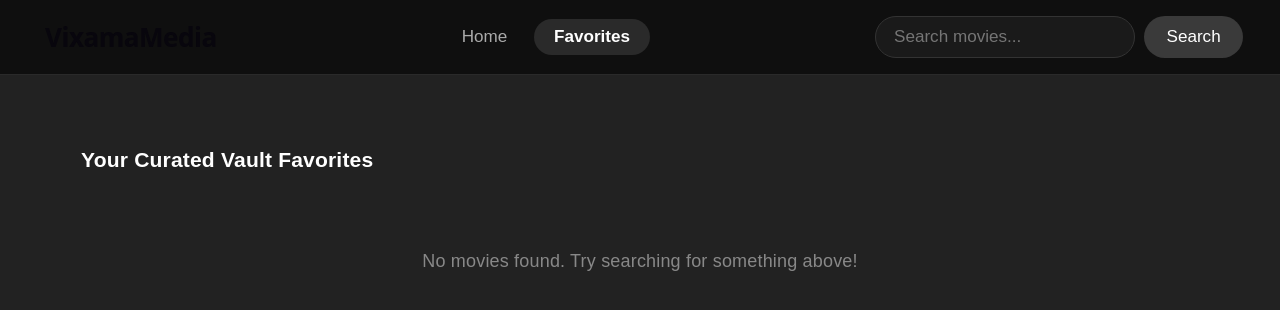
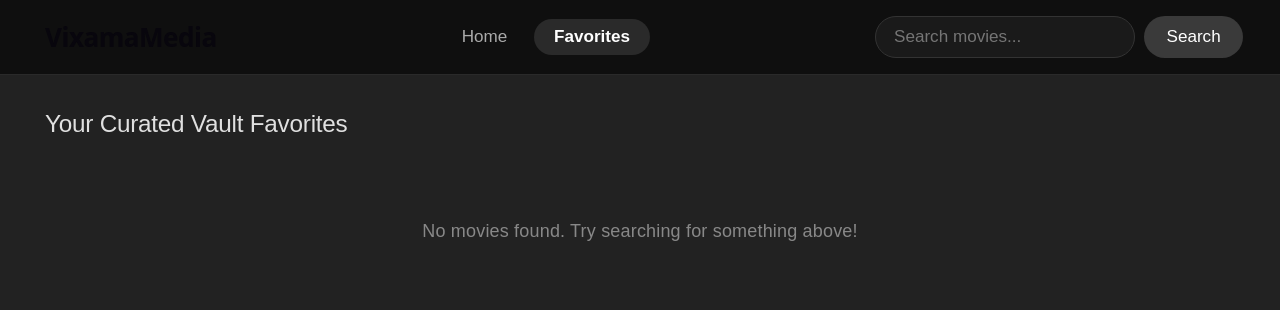
Before and after one commit to christophervixama/Movie-Search-Website---FlyRank-AI, a React (Vite) app: page / in a window 1280 px wide. Both pictures are taken after a click on the button "Favorites". Shown: the top 310 px of the page. Built offline with nearby package versions, Linux system fonts and the light colour scheme.

Commit message:
Update App.tsx

```diff
--- a/src/App.tsx
+++ b/src/App.tsx
@@ -73,7 +73,15 @@ function App() {
           />
         ) : (
           <div>
-            <h3 style={{ paddingLeft: '2rem', marginTop: '2rem' }}>Your Curated Vault Favorites</h3>
+            <h3 style={{
+  margin: '0 0 1.5rem 0',
+  fontSize: '1.35rem',
+  fontWeight: 500,
+  color: '#e0e0e0',
+  letterSpacing: '-0.01em'
+}}>
+  Your Curated Vault Favorites
+</h3>
             <MovieGrid
               movies={favorites}
               favorites={favorites}
```
